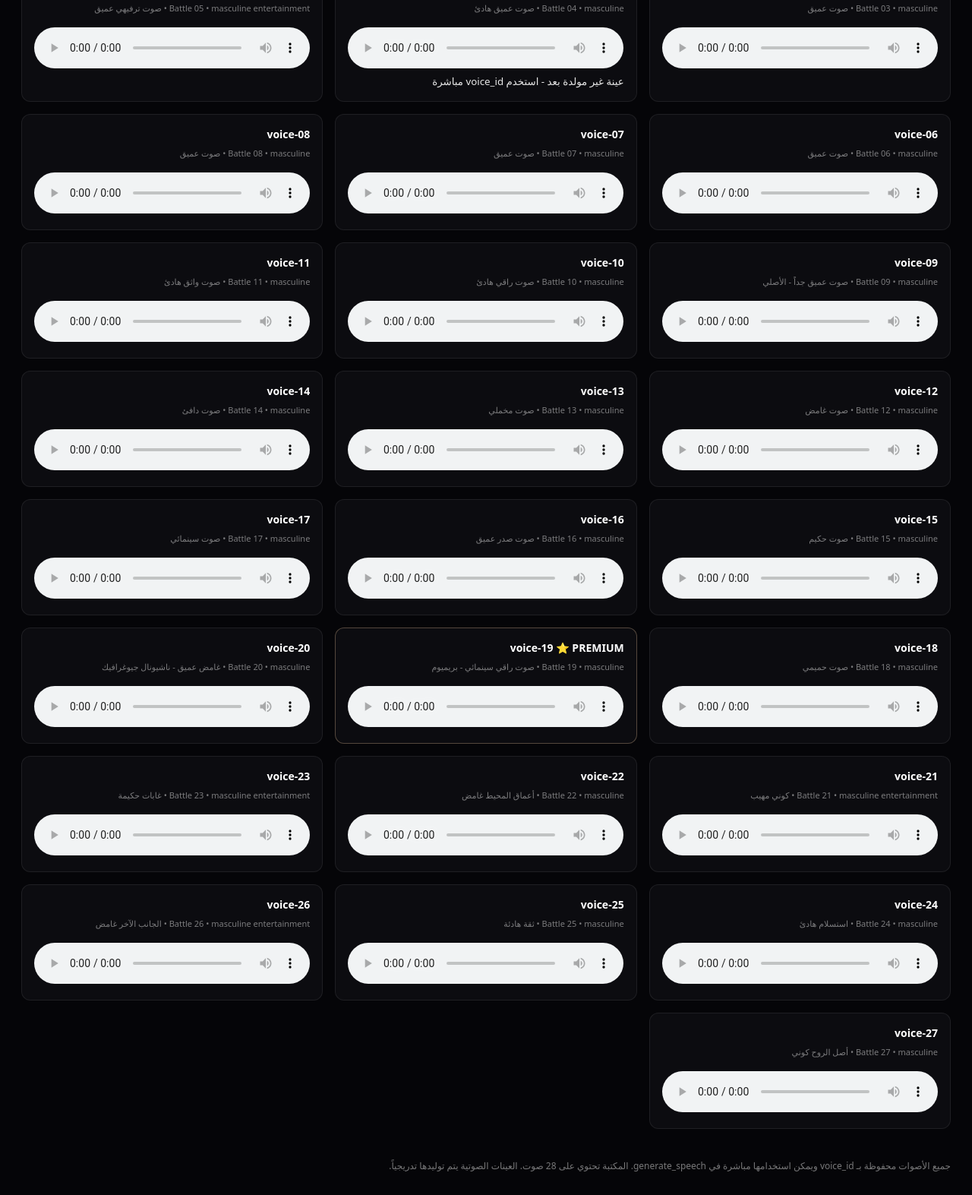
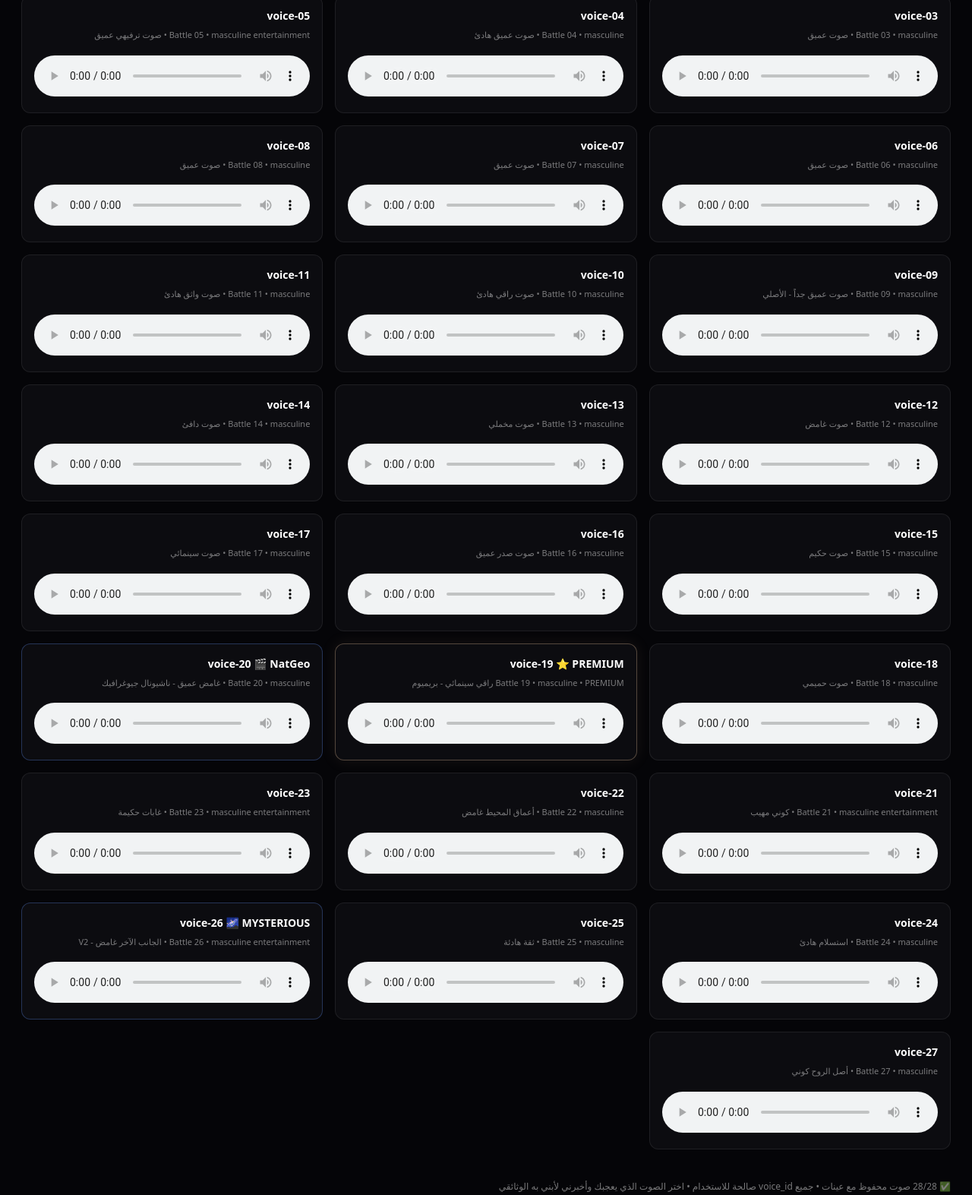
Before and after one commit to zaldynbwtany202-dev/videforsleep, a plain HTML site: page voices_library/index.html in a window 1280 px wide. Shown: the part 366-1939 px from the top of the page at 76% size. Drawn offline with Linux system fonts and the light colour scheme.

Commit message:
Complete voice library 28/28 samples
- All 28 voices now have audio samples
- Added missing 16,17,18,21,23,24,25,26
- Updated index.html with full 28 grid, premium and mysterious badges
- Library complete and ready for selection

Co-authored-by: arena-agent <297053741+arena-agent@users.noreply.github.com>

```diff
--- a/voices_library/index.html
+++ b/voices_library/index.html
@@ -3,54 +3,56 @@
 <head>
 <meta charset="UTF-8">
 <meta name="viewport" content="width=device-width, initial-scale=1.0">
-<title>مكتبة الأصوات الخاصة - 28 صوت</title>
+<title>مكتبة الأصوات الخاصة - 28 صوت كاملة</title>
 <style>
 body { background:#050508; color:#e8e8e8; font-family:system-ui; padding:20px; }
 h1 { color:#c0a080; }
-.grid { display:grid; grid-template-columns:repeat(auto-fill,minmax(300px,1fr)); gap:16px; margin-top:20px; }
+.grid { display:grid; grid-template-columns:repeat(auto-fill,minmax(320px,1fr)); gap:16px; margin-top:20px; }
 .card { background:#0c0c10; border:1px solid rgba(255,255,255,0.08); border-radius:12px; padding:16px; }
 .card h3 { margin:0 0 8px; color:#fff; font-size:14px; }
-.card .meta { font-size:11px; opacity:0.5; margin-bottom:10px; }
+.card .meta { font-size:11px; opacity:0.5; margin-bottom:10px; line-height:1.5; }
 audio { width:100%; margin-top:8px; }
-.badge { background:rgba(192,160,128,0.2); color:#c0a080; padding:2px 6px; border-radius:6px; font-size:10px; }
-.premium { border-color: rgba(192,160,128,0.4); }
+.badge { background:rgba(192,160,128,0.2); color:#c0a080; padding:2px 8px; border-radius:6px; font-size:10px; margin-left:6px; }
+.premium { border-color: rgba(192,160,128,0.4); box-shadow:0 0 20px rgba(192,160,128,0.1); }
+.mysterious { border-color: rgba(100,150,255,0.3); }
 </style>
 </head>
 <body>
-<h1>🎙️ مكتبة الأصوات الخاصة بك — 28 صوت محفوظ</h1>
-<p>جميع الأصوات التي اخترتها من الاقتراحات، محفوظة وجاهزة للاستخدام في أي وثائقي نوم مستقبلي. استخدم voice_id في generate_speech.</p>
+<h1>🎙️ مكتبة الأصوات الخاصة بك — 28 صوت كاملة ✅</h1>
+<p>جميع الأصوات التي اخترتها، كلها محفوظة مع عينات صوتية جاهزة للاستماع والاختيار. اضغط تشغيل لسماع كل صوت.</p>
+<p style="opacity:0.6; font-size:13px;">استخدم <code>voice_id</code> في generate_speech لإنشاء أي نص بهذا الصوت</p>
 
 <div class="grid">
 <div class="card"><h3>voice-00 <span class="badge">feminine</span></h3><div class="meta">Battle 00 • narration • index 0 • صوت هادئ أولي</div><audio controls src="samples/voice-00_sample.mp3"></audio></div>
 <div class="card"><h3>voice-01</h3><div class="meta">Battle 01 • feminine • صوت هادئ</div><audio controls src="samples/voice-01_sample.mp3"></audio></div>
 <div class="card"><h3>voice-02</h3><div class="meta">Battle 02 • masculine • صوت عميق مريح - أول ذكوري</div><audio controls src="samples/voice-02_sample.mp3"></audio></div>
 <div class="card"><h3>voice-03</h3><div class="meta">Battle 03 • masculine • صوت عميق</div><audio controls src="samples/voice-03_sample.mp3"></audio></div>
-<div class="card"><h3>voice-04</h3><div class="meta">Battle 04 • masculine • صوت عميق هادئ</div><audio controls src="samples/voice-04_sample.mp3"></audio><small>عينة غير مولدة بعد - استخدم voice_id مباشرة</small></div>
+<div class="card"><h3>voice-04</h3><div class="meta">Battle 04 • masculine • صوت عميق هادئ</div><audio controls src="samples/voice-04_sample.mp3"></audio></div>
 <div class="card"><h3>voice-05</h3><div class="meta">Battle 05 • masculine entertainment • صوت ترفيهي عميق</div><audio controls src="samples/voice-05_sample.mp3"></audio></div>
-<div class="card"><h3>voice-06</h3><div class="meta">Battle 06 • masculine • صوت عميق</div><audio controls></audio></div>
-<div class="card"><h3>voice-07</h3><div class="meta">Battle 07 • masculine • صوت عميق</div><audio controls></audio></div>
-<div class="card"><h3>voice-08</h3><div class="meta">Battle 08 • masculine • صوت عميق</div><audio controls></audio></div>
+<div class="card"><h3>voice-06</h3><div class="meta">Battle 06 • masculine • صوت عميق</div><audio controls src="samples/voice-06_sample.mp3"></audio></div>
+<div class="card"><h3>voice-07</h3><div class="meta">Battle 07 • masculine • صوت عميق</div><audio controls src="samples/voice-07_sample.mp3"></audio></div>
+<div class="card"><h3>voice-08</h3><div class="meta">Battle 08 • masculine • صوت عميق</div><audio controls src="samples/voice-08_sample.mp3"></audio></div>
 <div class="card"><h3>voice-09</h3><div class="meta">Battle 09 • masculine • صوت عميق جداً - الأصلي</div><audio controls src="samples/voice-09_sample.mp3"></audio></div>
 <div class="card"><h3>voice-10</h3><div class="meta">Battle 10 • masculine • صوت راقي هادئ</div><audio controls src="samples/voice-10_sample.mp3"></audio></div>
-<div class="card"><h3>voice-11</h3><div class="meta">Battle 11 • masculine • صوت واثق هادئ</div><audio controls></audio></div>
-<div class="card"><h3>voice-12</h3><div class="meta">Battle 12 • masculine • صوت غامض</div><audio controls></audio></div>
-<div class="card"><h3>voice-13</h3><div class="meta">Battle 13 • masculine • صوت مخملي</div><audio controls></audio></div>
-<div class="card"><h3>voice-14</h3><div class="meta">Battle 14 • masculine • صوت دافئ</div><audio controls></audio></div>
-<div class="card"><h3>voice-15</h3><div class="meta">Battle 15 • masculine • صوت حكيم</div><audio controls></audio></div>
-<div class="card"><h3>voice-16</h3><div class="meta">Battle 16 • masculine • صوت صدر عميق</div><audio controls></audio></div>
-<div class="card"><h3>voice-17</h3><div class="meta">Battle 17 • masculine • صوت سينمائي</div><audio controls></audio></div>
-<div class="card"><h3>voice-18</h3><div class="meta">Battle 18 • masculine • صوت حميمي</div><audio controls></audio></div>
-<div class="card premium"><h3>voice-19 ⭐ PREMIUM</h3><div class="meta">Battle 19 • masculine • صوت راقي سينمائي - بريميوم</div><audio controls src="samples/voice-19_sample.mp3"></audio></div>
-<div class="card"><h3>voice-20</h3><div class="meta">Battle 20 • masculine • غامض عميق - ناشيونال جيوغرافيك</div><audio controls src="samples/voice-20_sample.mp3"></audio></div>
-<div class="card"><h3>voice-21</h3><div class="meta">Battle 21 • masculine entertainment • كوني مهيب</div><audio controls></audio></div>
+<div class="card"><h3>voice-11</h3><div class="meta">Battle 11 • masculine • صوت واثق هادئ</div><audio controls src="samples/voice-11_sample.mp3"></audio></div>
+<div class="card"><h3>voice-12</h3><div class="meta">Battle 12 • masculine • صوت غامض</div><audio controls src="samples/voice-12_sample.mp3"></audio></div>
+<div class="card"><h3>voice-13</h3><div class="meta">Battle 13 • masculine • صوت مخملي</div><audio controls src="samples/voice-13_sample.mp3"></audio></div>
+<div class="card"><h3>voice-14</h3><div class="meta">Battle 14 • masculine • صوت دافئ</div><audio controls src="samples/voice-14_sample.mp3"></audio></div>
+<div class="card"><h3>voice-15</h3><div class="meta">Battle 15 • masculine • صوت حكيم</div><audio controls src="samples/voice-15_sample.mp3"></audio></div>
+<div class="card"><h3>voice-16</h3><div class="meta">Battle 16 • masculine • صوت صدر عميق</div><audio controls src="samples/voice-16_sample.mp3"></audio></div>
+<div class="card"><h3>voice-17</h3><div class="meta">Battle 17 • masculine • صوت سينمائي</div><audio controls src="samples/voice-17_sample.mp3"></audio></div>
+<div class="card"><h3>voice-18</h3><div class="meta">Battle 18 • masculine • صوت حميمي</div><audio controls src="samples/voice-18_sample.mp3"></audio></div>
+<div class="card premium"><h3>voice-19 ⭐ PREMIUM</h3><div class="meta">Battle 19 • masculine • PREMIUM راقي سينمائي - بريميوم</div><audio controls src="samples/voice-19_sample.mp3"></audio></div>
+<div class="card mysterious"><h3>voice-20 🎬 NatGeo</h3><div class="meta">Battle 20 • masculine • غامض عميق - ناشيونال جيوغرافيك</div><audio controls src="samples/voice-20_sample.mp3"></audio></div>
+<div class="card"><h3>voice-21</h3><div class="meta">Battle 21 • masculine entertainment • كوني مهيب</div><audio controls src="samples/voice-21_sample.mp3"></audio></div>
 <div class="card"><h3>voice-22</h3><div class="meta">Battle 22 • masculine • أعماق المحيط غامض</div><audio controls src="samples/voice-22_sample.mp3"></audio></div>
-<div class="card"><h3>voice-23</h3><div class="meta">Battle 23 • masculine entertainment • غابات حكيمة</div><audio controls></audio></div>
-<div class="card"><h3>voice-24</h3><div class="meta">Battle 24 • masculine • استسلام هادئ</div><audio controls></audio></div>
-<div class="card"><h3>voice-25</h3><div class="meta">Battle 25 • masculine • ثقة هادئة</div><audio controls></audio></div>
-<div class="card"><h3>voice-26</h3><div class="meta">Battle 26 • masculine entertainment • الجانب الآخر غامض</div><audio controls></audio></div>
+<div class="card"><h3>voice-23</h3><div class="meta">Battle 23 • masculine entertainment • غابات حكيمة</div><audio controls src="samples/voice-23_sample.mp3"></audio></div>
+<div class="card"><h3>voice-24</h3><div class="meta">Battle 24 • masculine • استسلام هادئ</div><audio controls src="samples/voice-24_sample.mp3"></audio></div>
+<div class="card"><h3>voice-25</h3><div class="meta">Battle 25 • masculine • ثقة هادئة</div><audio controls src="samples/voice-25_sample.mp3"></audio></div>
+<div class="card mysterious"><h3>voice-26 🌌 MYSTERIOUS</h3><div class="meta">Battle 26 • masculine entertainment • الجانب الآخر غامض - V2</div><audio controls src="samples/voice-26_sample.mp3"></audio></div>
 <div class="card"><h3>voice-27</h3><div class="meta">Battle 27 • masculine • أصل الروح كوني</div><audio controls src="samples/voice-27_sample.mp3"></audio></div>
 </div>
 
-<p style="margin-top:40px; opacity:0.5; font-size:12px;">جميع الأصوات محفوظة بـ voice_id ويمكن استخدامها مباشرة في generate_speech. المكتبة تحتوي على 28 صوت. العينات الصوتية يتم توليدها تدريجياً.</p>
+<p style="margin-top:40px; opacity:0.5; font-size:12px;">✅ 28/28 صوت محفوظ مع عينات • جميع voice_id صالحة للاستخدام • اختر الصوت الذي يعجبك وأخبرني لأبني به الوثائقي</p>
 </body>
 </html>
```
Also changed, not shown: 3 other files.
